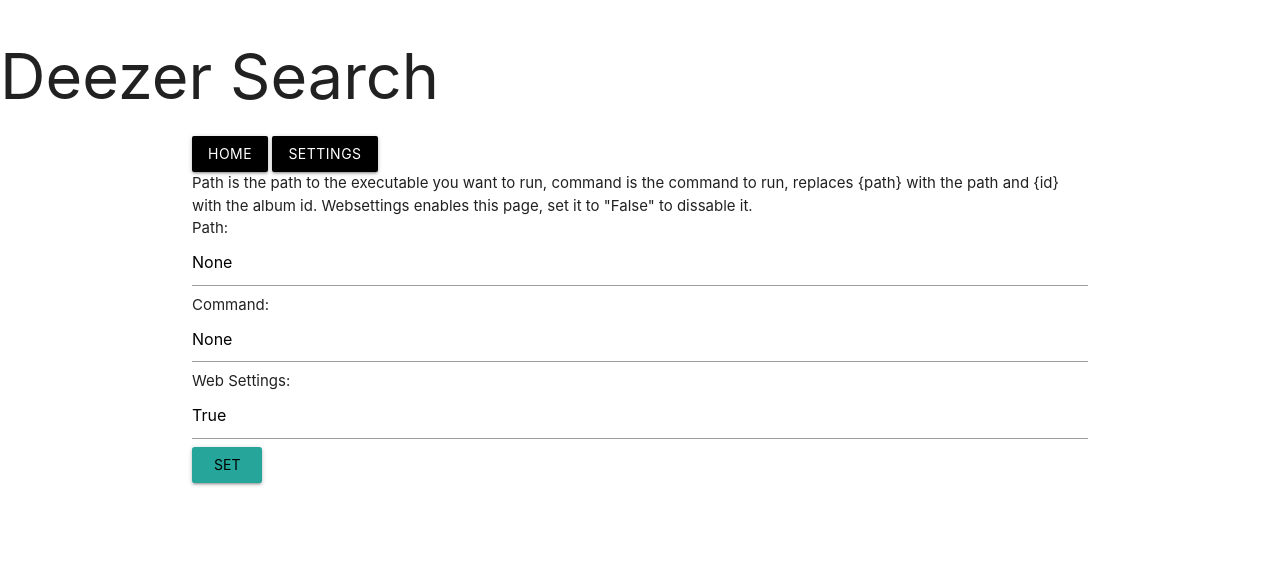
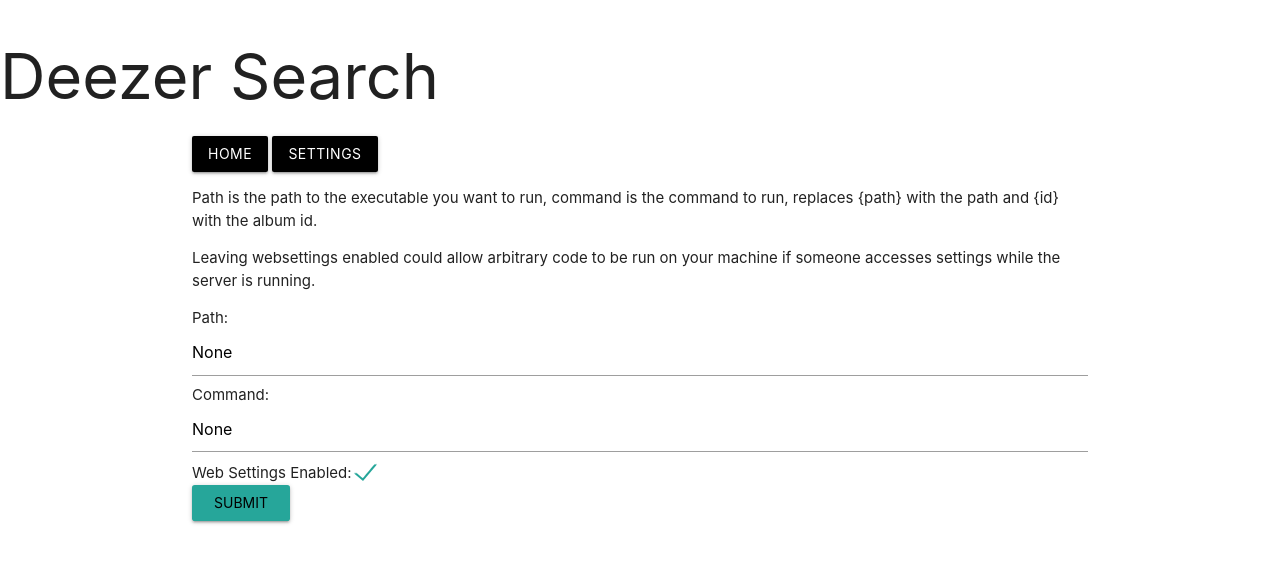
Before and after one commit to nahil1/search, a Flask app: page /settings in a window 1280 px wide. Shown: the top 563 px of the page. Run offline with Flask 2, Linux system fonts and the light colour scheme.

Commit message:
change websettings to a tick box

```diff
--- a/app.py
+++ b/app.py
@@ -45,10 +45,10 @@ def get(id):
 def settings():
     form = SettingsForm()
     if form.validate_on_submit():
-        set_settings(form.path.data, form.command.data, form.websettings.data)
+        set_settings(form.path.data, form.command.data, str(form.websettings.data))
     path, command, websettings = get_settings()
     if websettings.lower() == "false":
-        flash('websettings have been disabled, please edid config.ini on the server directly')
+        flash('websettings have been disabled, please edit config.ini on the server directly')
         return redirect(url_for("index"))
     return render_template('settings.html', form=form, path=path, command=command, websettings=websettings)
 
--- a/forms.py
+++ b/forms.py
@@ -1,5 +1,5 @@
 from flask_wtf import FlaskForm
-from wtforms import StringField
+from wtforms import StringField, BooleanField
 from wtforms.validators import DataRequired
 
 
@@ -10,4 +10,4 @@ class AlbumSearch(FlaskForm):
 class SettingsForm(FlaskForm):
     path = StringField('path', validators=[DataRequired()])
     command = StringField('command', validators=[DataRequired()])
-    websettings = StringField('websettings', validators=[DataRequired()])
+    websettings = BooleanField('websettings')
--- a/templates/settings.html
+++ b/templates/settings.html
@@ -1,11 +1,17 @@
 {% extends "layout.html" %}
 {% block body %}
-    Path is the path to the executable you want to run, command is the command to run, replaces {path} with the path and {id} with the album id. Websettings enables this page, set it to "False" to dissable it.
+    <p>Path is the path to the executable you want to run, command is the command to run, replaces {path} with the path
+        and {id} with the album id.</p>
+    <p>Leaving websettings enabled could allow arbitrary code to be run on your machine if
+        someone accesses settings while the server is running.</p>
     <form action="{{ url_for('settings') }}" method="post">
         Path: <input type="text" name="path" value="{{ path }}"><br>
         Command: <input type="text" name="command" value="{{ command }}"><br>
-        Web Settings: <input type="text" name="websettings" value="{{ websettings }}"><br>
-        <input type="submit" value="Set" class="waves-effect waves-light btn">
+        Web Settings Enabled: <label>
+        <input type="checkbox" {% if websettings.lower() == 'true' %}checked="checked"{% endif %} name="websettings"/>
+        <span class="white-text">invisible text for the purpose of positioning</span>
+    </label><br>
+        <input type="submit" name="command" class="waves-effect waves-light btn">
         {{ form.csrf_token }}
     </form>
 
```
